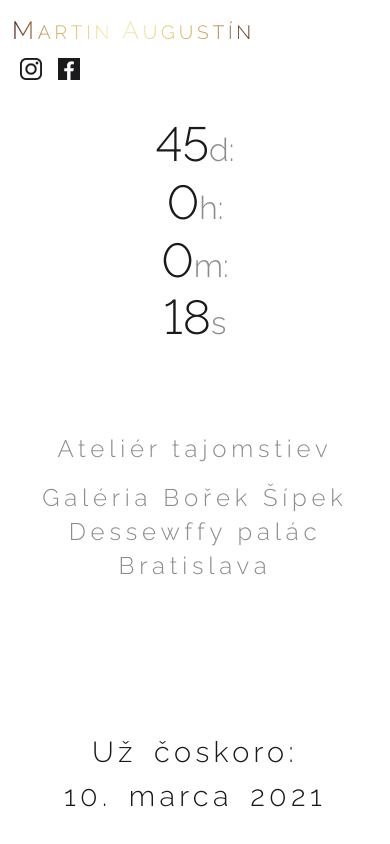
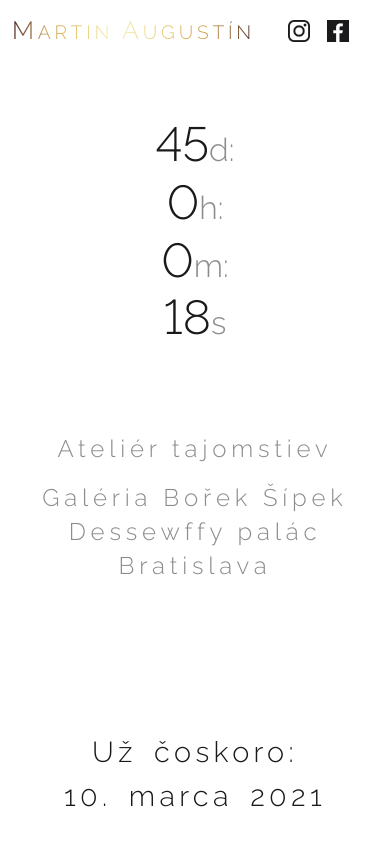
Before and after one commit to marosstudenic/vystava-augustin, a plain HTML site: page countdown.html in a window 390 px wide. Drawn offline with nearby package versions, Linux system fonts and the light colour scheme.

Commit message:
logu na mobile jebalo

```diff
--- a/countdown.html
+++ b/countdown.html
@@ -29,17 +29,16 @@
     />
   </head>
   <body>
-    <header class="m-3 m-sm-4   d-flex d-sm-none px-0 mx-0">
+    <header class="m-3 m-sm-4 d-flex d-sm-none px-0 mx-0">
       <div class="container-fluid">
-        <div class="row">
-          <div class="col ">
-            <div class="col ps-0">
+        <div class="d-flex justify-content-between">
+          <div class="bd-highlight flex-fill">
             <!-- <img
                 src="./assets/logos/martinAugustinGolden.png"
                 alt="Logo Martin Augustin"
                 class="icons pe-1 d-sm-inline logoCele"
               /> -->
-              <div class="row">
+
               <h1 class="text-left mobileHeading">
                 <span class="augustinText"
                   ><span class="bigger">M</span>ARTIN</span
@@ -48,9 +47,9 @@
                   ><span class="bigger">A</span>UGUSTÍN</span
                 >
               </h1>
+
           </div>
-            </div>
-
+          <div class="flex-fill">
             <a
               href="https://www.instagram.com/martin.augustin1968/"
               class="icons px-1"
@@ -77,7 +76,9 @@
     </header>
 
     <div class="d-flex flex-column justify-content-between wrapper">
-      <div class="row justify-content-center social-countdown d-none d-sm-flex pt-sm-4">
+      <div
+        class="row justify-content-center social-countdown d-none d-sm-flex pt-sm-4"
+      >
         <div class="row">
           <h1 class="text-center">
             <span class="augustinText"><span class="bigger">M</span>ARTIN</span>
--- a/static/css/countdown.css
+++ b/static/css/countdown.css
@@ -6,6 +6,9 @@ body {
   body {
     min-height: 98vh;
   }
+}
+.bigger {
+  font-size: 1.3em;
 }
 
 .symbols {
```
Lines whose indentation alone changed are shown as unchanged.
